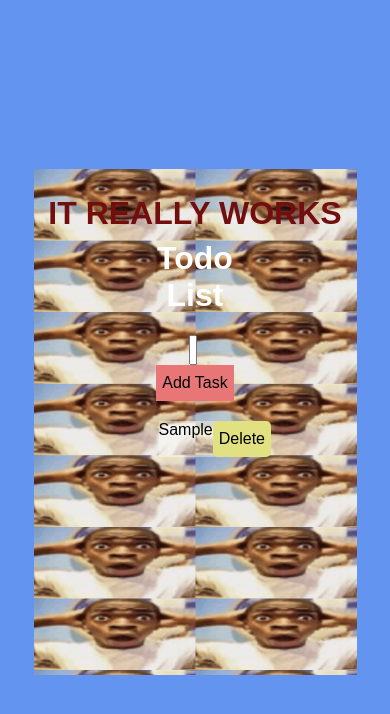
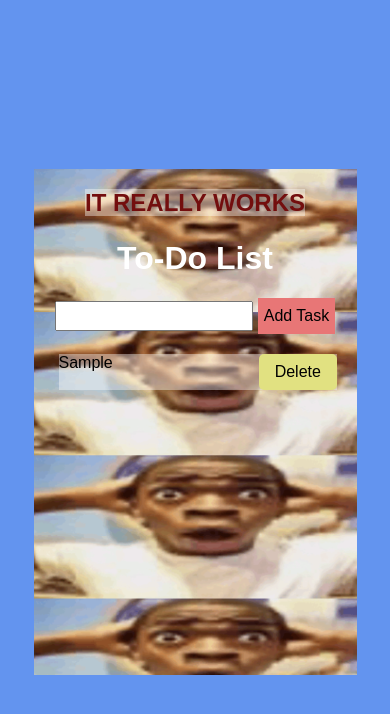
Before and after one commit to VeronikaVaraksina1/this-todo-list-really-works, a plain HTML site: page index.html in a window 390 px wide. Both pictures are taken after typing "Sample" into the empty fields and a click on the button "Add Task". Drawn offline with nearby package versions, Linux system fonts and the light colour scheme.

Commit message:
corrected

```diff
--- a/css/styles.css
+++ b/css/styles.css
@@ -37,15 +37,19 @@ body {
   z-index: -1;
 
   background-image: url(../img/noway.png);
-  background-size: 50%;
+  background-size: 34%;
 
   top: 0;
   left: 0;
 }
 
 .subtitle {
+  max-width: 294px;
+  display: inline-block;
+
   font-size: 32px;
   color: rgb(115, 14, 14);
+  background-color: #ffffff65;
 }
 
 .add-task-input {
@@ -100,3 +104,19 @@ body {
   background-color: rgb(225, 225, 129);
   z-index: 2;
 }
+
+@media screen and (max-width: 767px) {
+  .todo-container {
+    padding: 50px 20px;
+  }
+
+  .based-image {
+    background-size: 100%;
+  }
+
+  .subtitle {
+    max-width: 222px;
+    font-size: 24px;
+    background-color: #ffffff65;
+  }
+}
--- a/index.html
+++ b/index.html
@@ -16,7 +16,7 @@
         <div class="based-image">
           <h2 class="subtitle">IT REALLY WORKS</h2>
         </div>
-        <h1 class="todo-list-title">Todo List</h1>
+        <h1 class="todo-list-title">To-Do List</h1>
         <div class="input-container">
           <input class="add-task-input" type="text" /><button
             class="add-task-btn"
--- a/js/script.js
+++ b/js/script.js
@@ -23,5 +23,6 @@ addTaskBtn.addEventListener("click", () => {
 
   deleteBtn.addEventListener("click", () => {
     todoList.removeChild(liElement);
+    basedImage.style.display = "none";
   });
 });
```
